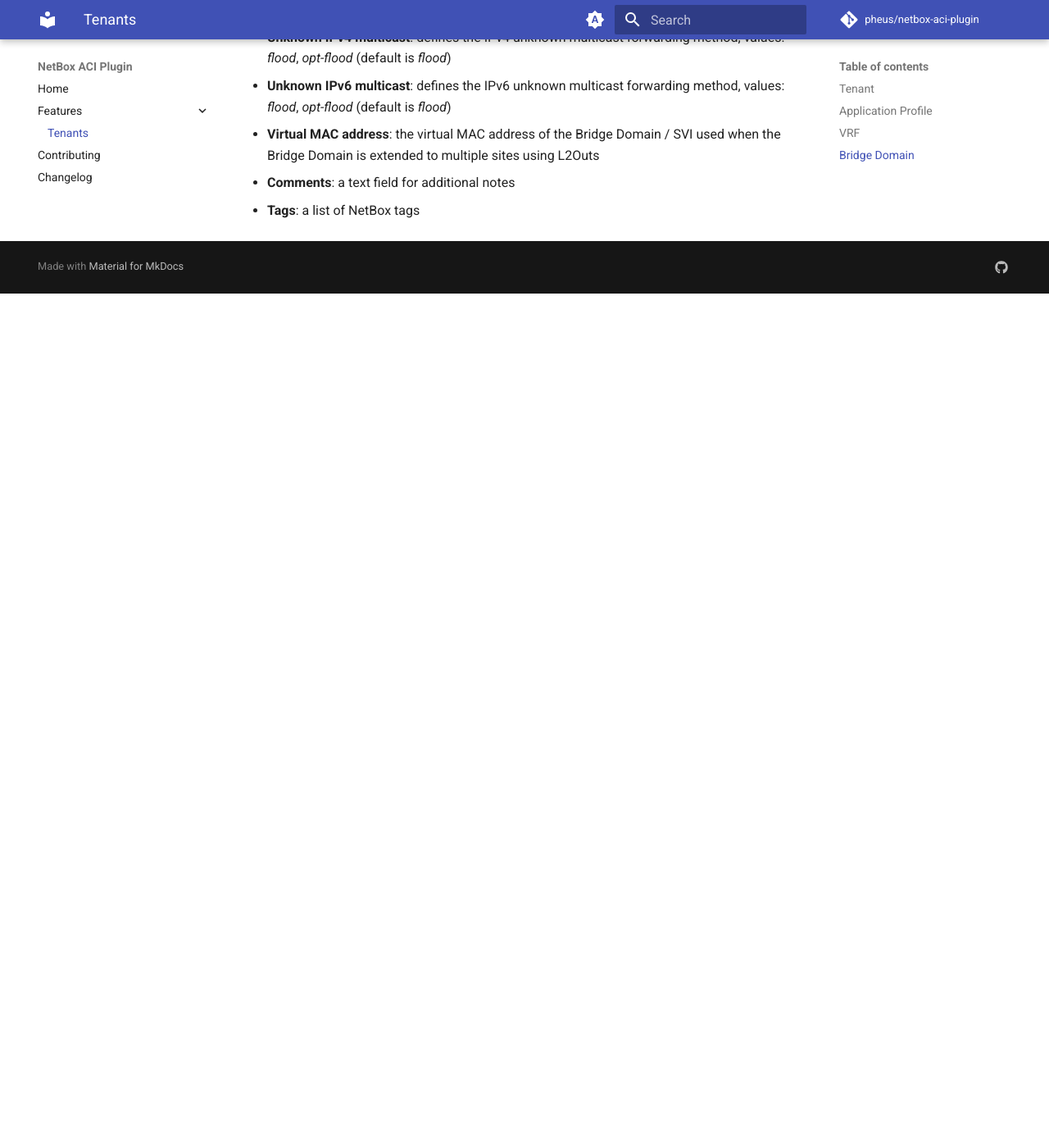
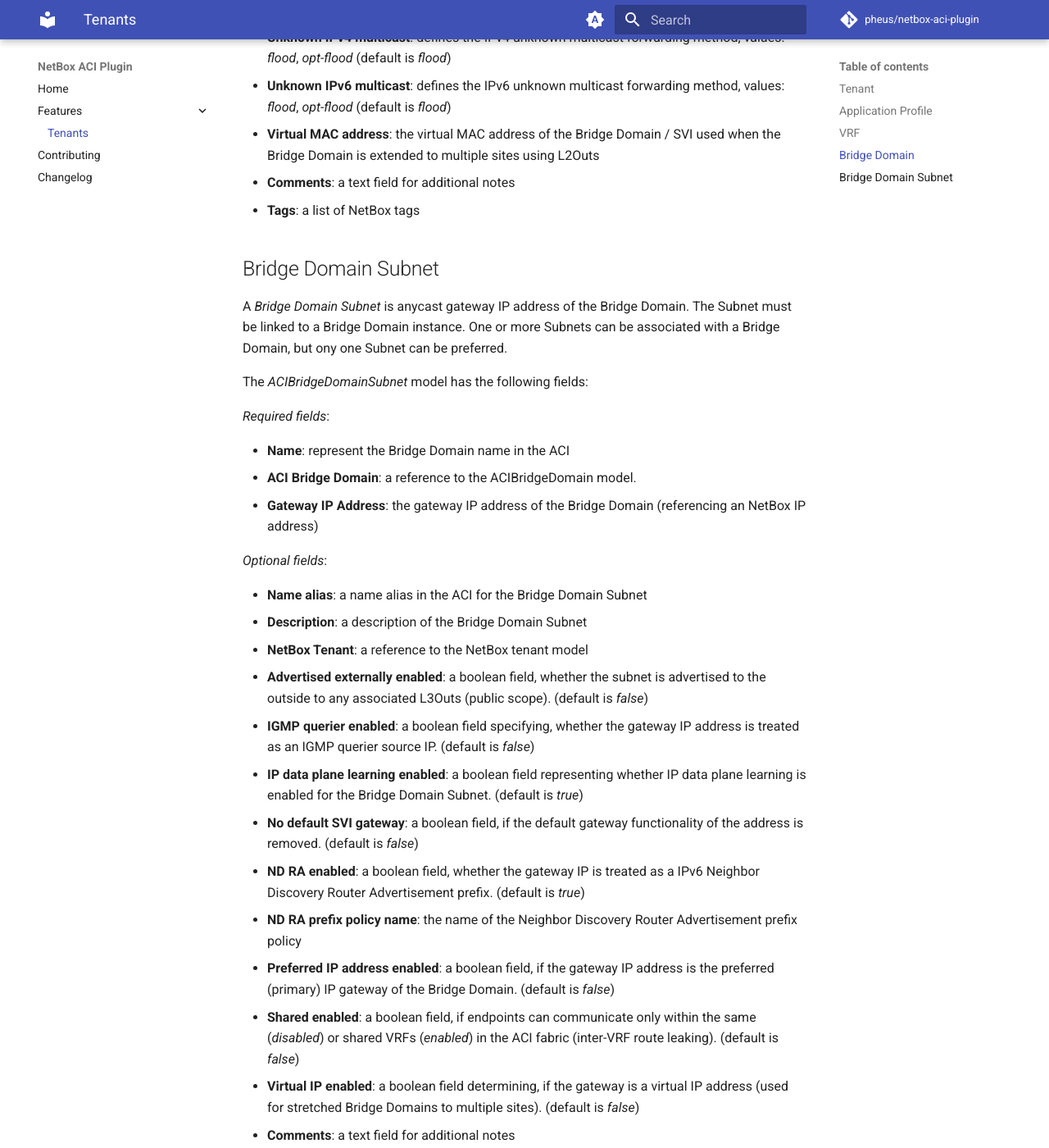
Before and after one commit to pheus/netbox-aci-plugin, an MkDocs documentation site: the page built from docs/features/tenants.md, in a window 1280 px wide and 1400 px high, scrolled down 3933 px. Shown: the whole window at 82% size. Built offline with MkDocs 1.6.1 and Material for MkDocs 9.7.7, drawn with Linux system fonts in a browser that asks for light colours; comment, search, counter and statistics services are not loaded; before the commit the page ends 4291 px from its top, so only the background shows below that.

Commit message:
docs(bdsubnets): Add ACIBridgeDomainSubnet docs

```diff
--- a/docs/features/tenants.md
+++ b/docs/features/tenants.md
@@ -7,6 +7,7 @@ flowchart TD
     TN([Tenant])
     AP(Application Profile)
     BD(Bridge Domain)
+    SN(Subnet)
     VRF(VRF)
     subgraph graphTN [Tenant]
         TN
@@ -126,3 +128,33 @@ The *ACIBridgeDomain* model has the following fields:
 - **Virtual MAC address**: the virtual MAC address of the Bridge Domain / SVI used when the Bridge Domain is extended to multiple sites using L2Outs
 - **Comments**: a text field for additional notes
 - **Tags**: a list of NetBox tags
+
+## Bridge Domain Subnet
+
+A *Bridge Domain Subnet* is anycast gateway IP address of the Bridge Domain.
+The Subnet must be linked to a Bridge Domain instance. One or more Subnets can be associated with a Bridge Domain, but ony one Subnet can be preferred.
+
+The *ACIBridgeDomainSubnet* model has the following fields:
+
+*Required fields*:
+
+- **Name**: represent the Bridge Domain name in the ACI
+- **ACI Bridge Domain**: a reference to the ACIBridgeDomain model.
+- **Gateway IP Address**: the gateway IP address of the Bridge Domain (referencing an NetBox IP address)
+
+*Optional fields*:
+
+- **Name alias**: a name alias in the ACI for the Bridge Domain Subnet
+- **Description**: a description of the Bridge Domain Subnet
+- **NetBox Tenant**: a reference to the NetBox tenant model
+- **Advertised externally enabled**: a boolean field, whether the subnet is advertised to the outside to any associated L3Outs (public scope). (default is *false*)
+- **IGMP querier enabled**: a boolean field specifying, whether the gateway IP address is treated as an IGMP querier source IP. (default is *false*)
+- **IP data plane learning enabled**: a boolean field representing whether IP data plane learning is enabled for the Bridge Domain Subnet. (default is *true*)
+- **No default SVI gateway**: a boolean field, if the default gateway functionality of the address is removed. (default is *false*)
+- **ND RA enabled**: a boolean field, whether the gateway IP is treated as a IPv6 Neighbor Discovery Router Advertisement prefix. (default is *true*)
+- **ND RA prefix policy name**: the name of the Neighbor Discovery Router Advertisement prefix policy
+- **Preferred IP address enabled**: a boolean field, if the gateway IP address is the preferred (primary) IP gateway of the Bridge Domain. (default is *false*)
+- **Shared enabled**: a boolean field, if endpoints can communicate only within the same (*disabled*) or shared VRFs (*enabled*) in the ACI fabric (inter-VRF route leaking). (default is *false*)
+- **Virtual IP enabled**: a boolean field determining, if the gateway is a virtual IP address (used for stretched Bridge Domains to multiple sites). (default is *false*)
+- **Comments**: a text field for additional notes
+- **Tags**: a list of NetBox tags
```
Also changed, not shown: other parts of docs/features/tenants.md (+1 -0 lines).
